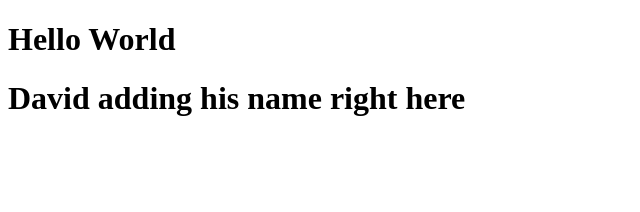
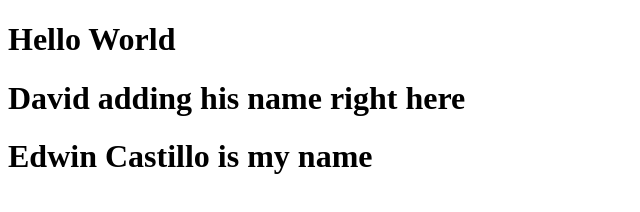
Before and after one commit to saspura/tech-collective, a plain HTML site: page index.html in a window 1280 px wide. Shown: the whole page, without its empty margins (0-640 px from the left). Drawn offline with Linux system fonts and the light colour scheme.

Commit message:
testing merge conflict

```diff
--- a/index.html
+++ b/index.html
@@ -7,5 +7,6 @@
 	<body>
 		<h1>Hello World</h1>
 		<h1>David adding his name right here</h1>
+		<h1>Edwin Castillo is my name</h1>
 	</body>
 </html>
```
Also changed, not shown: 1 other file.
